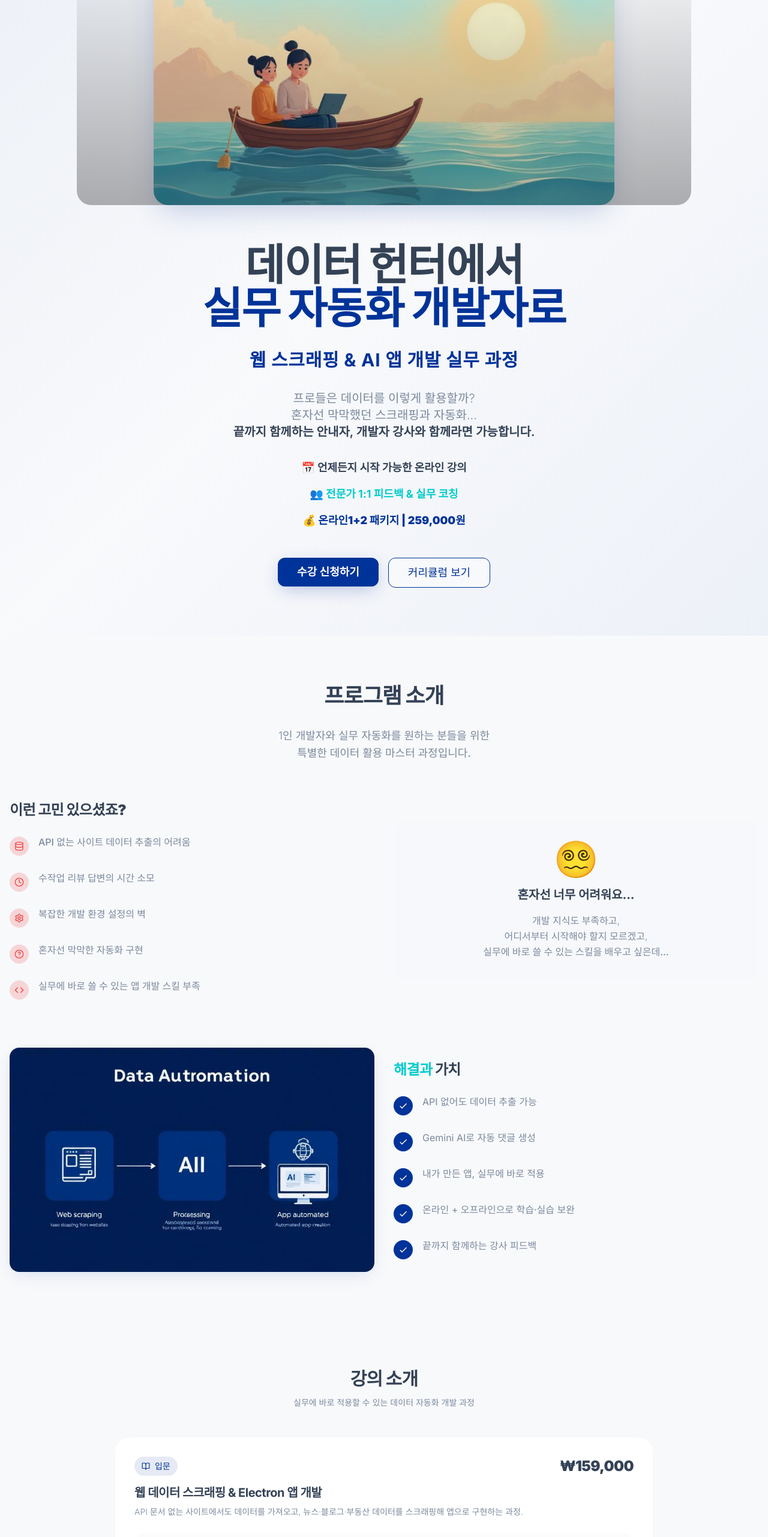
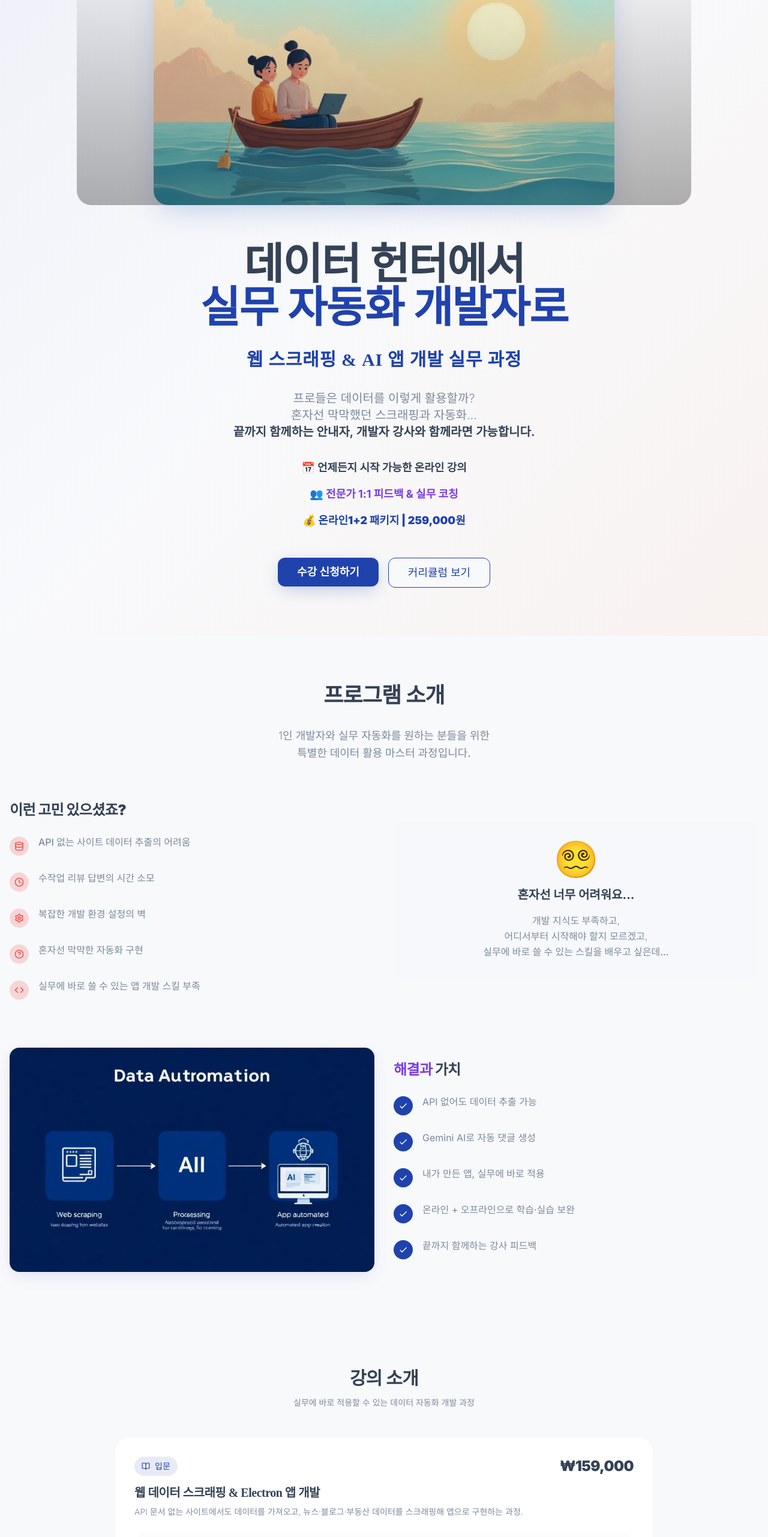
Before and after one commit to nestezup/gemini-dev-journey, a React (Vite) app: page / in a window 1280 px wide. Shown: the part 234-2797 px from the top of the page at 60% size. Built offline with nearby package versions, Linux system fonts and the light colour scheme; the HTML template or start-up script is replaced by a standard one.

Commit message:
Apply color scheme option 3

```diff
--- a/index.html
+++ b/index.html
@@ -10,7 +10,7 @@
 
     <link rel="preconnect" href="https://fonts.googleapis.com">
     <link rel="preconnect" href="https://fonts.gstatic.com" crossorigin>
-    <link href="https://fonts.googleapis.com/css2?family=Inter:wght@300;400;500;600;700;800;900&display=swap" rel="stylesheet">
+    <link href="https://fonts.googleapis.com/css2?family=Inter:wght@300;400;500;600;700;800;900&family=Noto+Serif+KR:wght@200;300;400;500;600;700;900&display=swap" rel="stylesheet">
 
     <meta property="og:title" content="AI 자동화 앱 제작 강의 | 데이터 헌터에서 실무 자동화 개발자로" />
     <meta property="og:description" content="뉴스 긁고, 리뷰 달고, 앱까지 완성. API 없는 사이트 데이터 스크래핑부터 AI 자동화까지. 실무 중심 개발 교육." />
--- a/src/components/CourseSection.tsx
+++ b/src/components/CourseSection.tsx
@@ -73,9 +73,9 @@ const CourseSection = () => {
       <div className="container mx-auto px-4">
         <div className="max-w-4xl mx-auto">
           <div className="text-center mb-12">
-            <h2 className="text-2xl md:text-3xl font-black mb-3 text-foreground tracking-tight">
-              강의 소개
-            </h2>
+          <h2 className="text-2xl md:text-3xl font-black mb-3 text-foreground tracking-tight font-serif">
+            강의 소개
+          </h2>
             <p className="text-muted-foreground text-sm font-light">
               실무에 바로 적용할 수 있는 데이터 자동화 개발 과정
             </p>
@@ -101,7 +101,7 @@ const CourseSection = () => {
                           </div>
                         </div>
                         <div>
-                          <h3 className="text-xl font-bold text-foreground mb-2 leading-tight break-keep tracking-tight">
+                          <h3 className="text-xl font-bold text-foreground mb-2 leading-tight break-keep tracking-tight font-serif">
                             {course.title}
                           </h3>
                           <p className="text-muted-foreground text-sm leading-relaxed break-keep font-light">
--- a/src/components/HeroSection.tsx
+++ b/src/components/HeroSection.tsx
@@ -17,12 +17,12 @@ const HeroSection = () => {
           </div>
 
           {/* Hero Text */}
-          <h1 className="text-5xl md:text-7xl font-black mb-8 text-foreground leading-tight tracking-tight">
+          <h1 className="text-5xl md:text-7xl font-black mb-8 text-foreground leading-tight tracking-tight font-serif">
             데이터 헌터에서<br />
             <span className="text-primary font-black">실무 자동화 개발자로</span>
           </h1>
 
-          <h2 className="text-2xl md:text-3xl font-bold mb-8 text-primary tracking-wide">
+          <h2 className="text-2xl md:text-3xl font-bold mb-8 text-primary tracking-wide font-serif">
             웹 스크래핑 & AI 앱 개발 실무 과정
           </h2>
 
--- a/src/components/PricingSection.tsx
+++ b/src/components/PricingSection.tsx
@@ -68,7 +68,7 @@ const PricingSection = () => {
     <section className="py-20">
       <div className="container mx-auto px-4">
         <div className="max-w-6xl mx-auto">
-          <h2 className="text-3xl md:text-4xl font-black text-center mb-16 text-foreground tracking-tight">
+          <h2 className="text-3xl md:text-4xl font-black text-center mb-16 text-foreground tracking-tight font-serif">
             가격 안내
           </h2>
 
--- a/src/index.css
+++ b/src/index.css
@@ -17,7 +17,7 @@ All colors MUST be HSL.
     --popover: 0 0% 100%;
     --popover-foreground: 215 25% 27%;
 
-    --primary: 220 100% 30%;
+    --primary: 225 70% 40%;
     --primary-foreground: 0 0% 100%;
 
     --secondary: 215 20% 96%;
@@ -26,10 +26,10 @@ All colors MUST be HSL.
     --muted: 215 20% 96%;
     --muted-foreground: 215 15% 55%;
 
-    --accent: 220 80% 40%;
+    --accent: 21 91% 52%;
     --accent-foreground: 0 0% 100%;
 
-    --pointer: 180 100% 40%;
+    --pointer: 262 83% 58%;
     --pointer-foreground: 0 0% 100%;
 
     --success: 25 95% 53%;
--- a/src/pages/Index.tsx
+++ b/src/pages/Index.tsx
@@ -16,7 +16,7 @@ const Index = () => {
       <section className="py-20">
         <div className="container mx-auto px-4">
           <div className="max-w-4xl mx-auto text-center mb-16">
-            <h2 className="text-3xl md:text-4xl font-black mb-8 text-foreground tracking-tight">
+            <h2 className="text-3xl md:text-4xl font-black mb-8 text-foreground tracking-tight font-serif">
               프로그램 소개
             </h2>
             <p className="text-lg text-muted-foreground leading-relaxed font-light">
--- a/tailwind.config.ts
+++ b/tailwind.config.ts
@@ -15,6 +15,7 @@ export default {
     extend: {
       fontFamily: {
         sans: ['Inter', 'system-ui', 'sans-serif'],
+        serif: ['Noto Serif KR', 'serif'],
       },
       colors: {
         border: "hsl(var(--border))",
```
